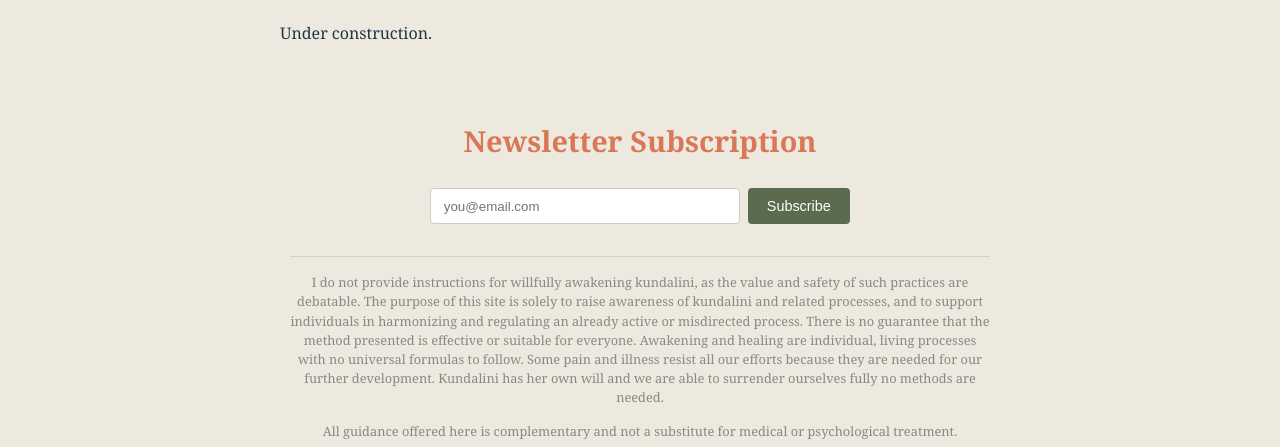
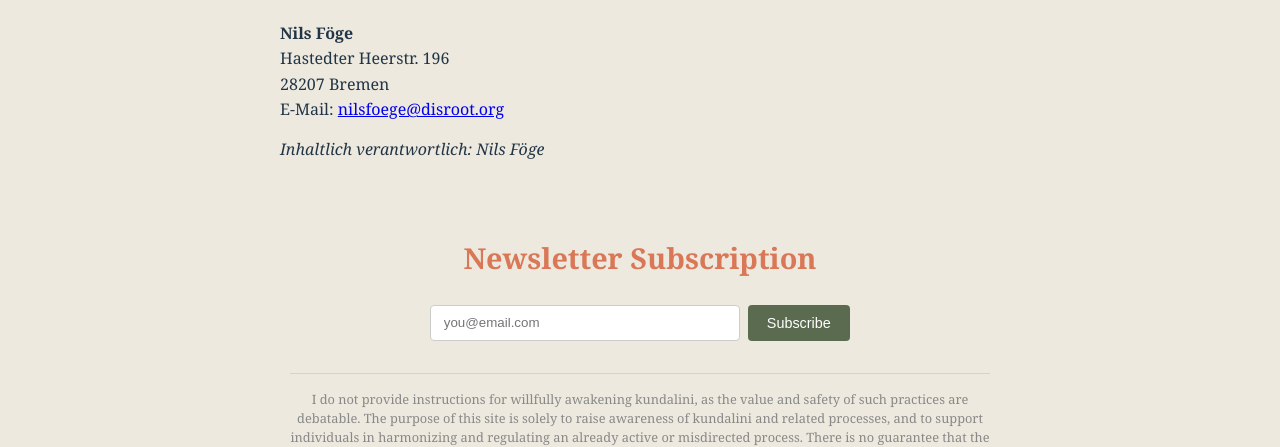
Before and after one commit to radiantv0id/regulatedground, a website built with Vite: page site-note.html in a window 1280 px wide. Shown: the part 370-817 px from the top of the page. Built offline with nearby package versions, Linux system fonts and the light colour scheme.

Commit message:
Add contact details to site note

```diff
--- a/site-note.html
+++ b/site-note.html
@@ -44,7 +44,11 @@
 <section>
   <div class="wrap">
     <h2>Site Note</h2>
-    <p>Under construction.</p>
+    <p><strong>Nils Föge</strong><br>
+    Hastedter Heerstr. 196<br>
+    28207 Bremen<br>
+    E-Mail: <a href="mailto:nilsfoege@disroot.org">nilsfoege@disroot.org</a></p>
+    <p><em>Inhaltlich verantwortlich: Nils Föge</em></p>
   </div>
 </section>
 
```
